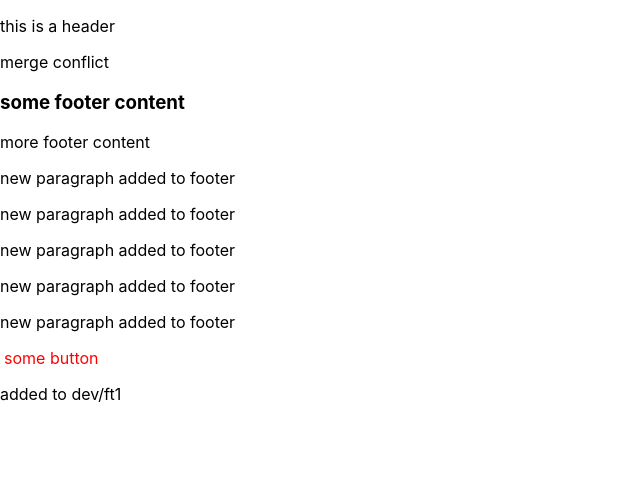
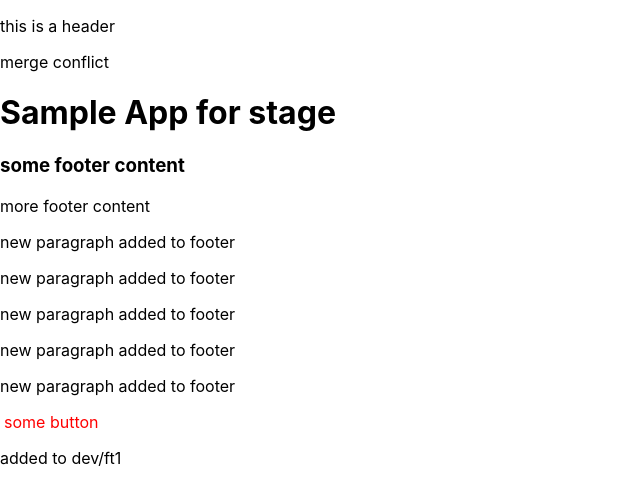
Before and after one commit to vsdhingra/learning-git, a React (Create React App) app in the folder sample/: page / in a window 1280 px wide. Shown: the top 504 px of the page, without its empty margins (0-640 px from the left). Built offline with nearby package versions, Linux system fonts and the light colour scheme.

Commit message:
added sample app header

```diff
--- a/sample/src/App.js
+++ b/sample/src/App.js
@@ -8,6 +8,7 @@ function App() {
       <Header />
       <div>
         <>
+          <h1>Sample App for stage</h1>
           <Footer />
           <div>
             <p>added to dev/ft1</p>
```
